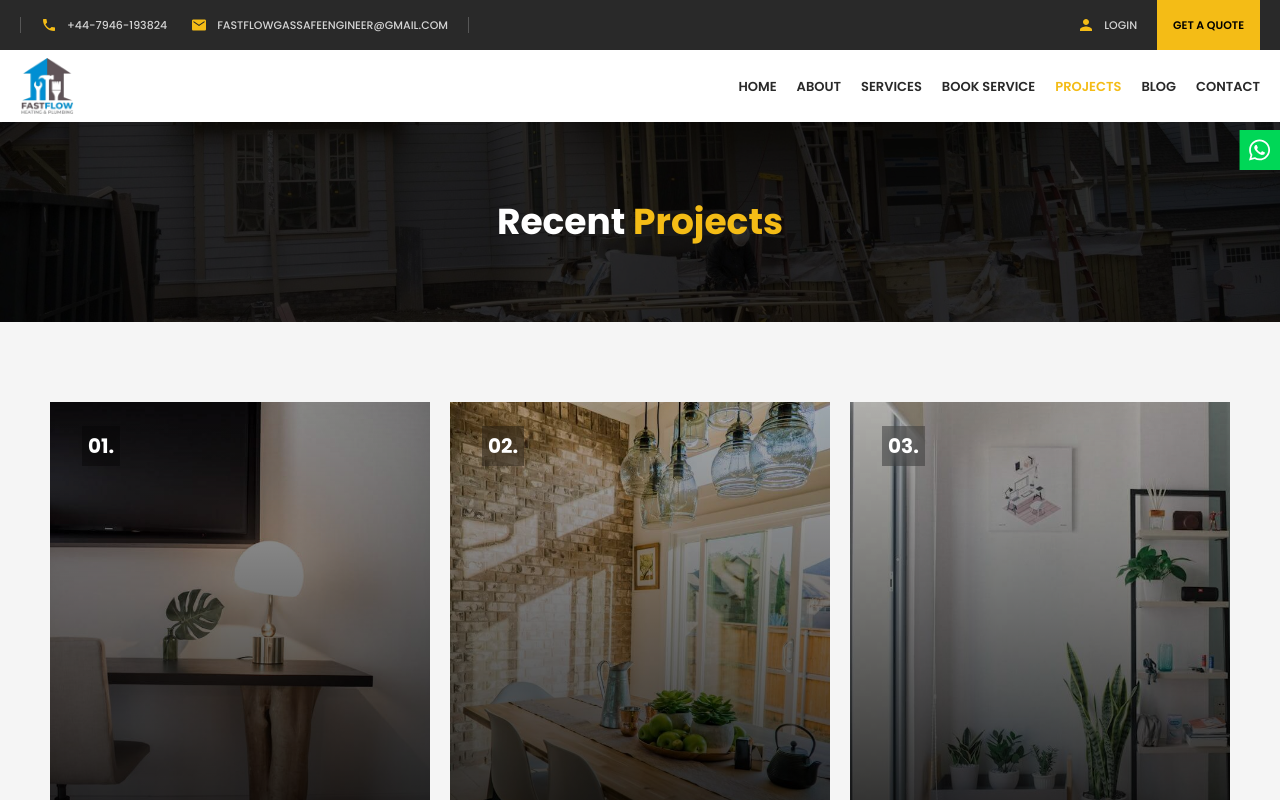
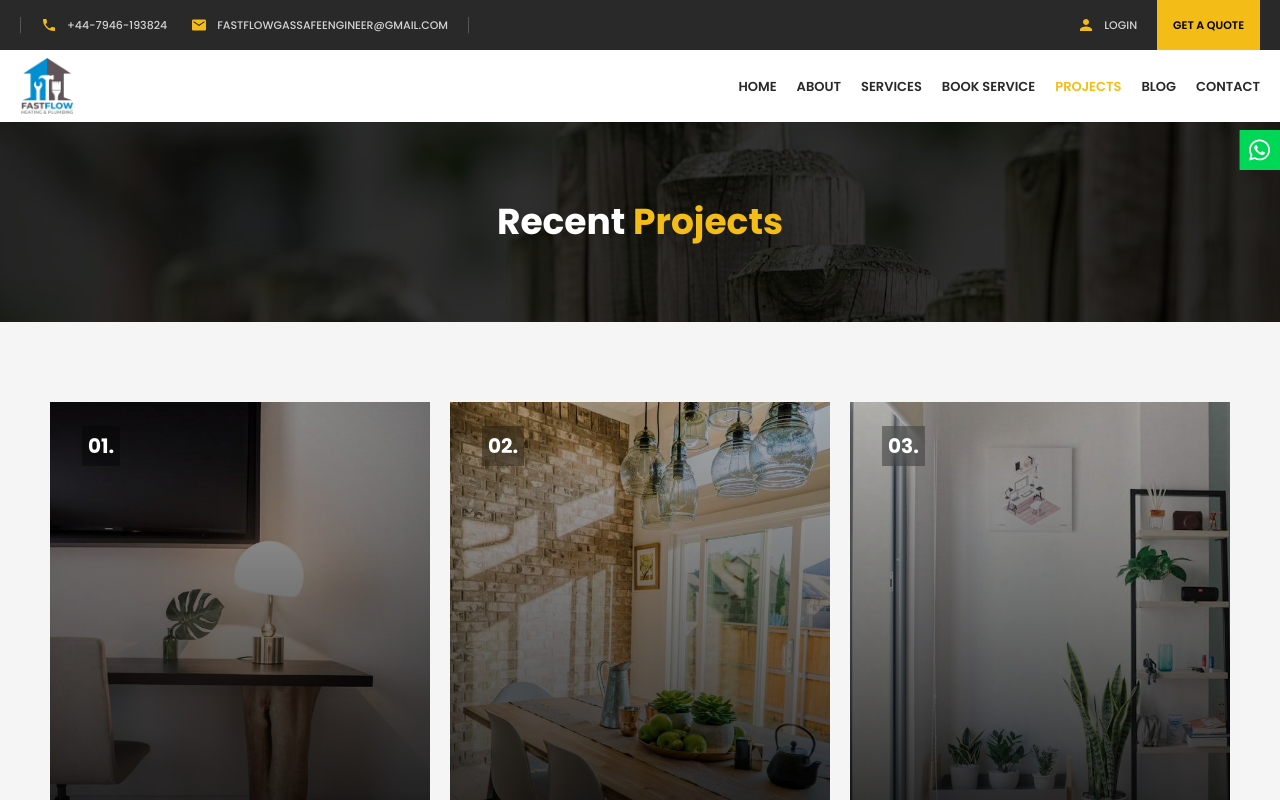
Before and after one commit to sababashfak/fastflow_frontend, a React (Vite) app: page /projects in a window 1280 px wide. Shown: the top 800 px of the page. Built offline with nearby package versions, Linux system fonts and the light colour scheme; no server answers.

Commit message:
project cover update

```diff
--- a/src/pages/Projects.tsx
+++ b/src/pages/Projects.tsx
@@ -5,7 +5,7 @@ const Projects = () => {
 
   return (
     <main>
-      <section className="bg-[url(/about-cover.jpg)] bg-cover bg-center bg-no-repeat">
+      <section className="bg-[url(/project-cover.jpg)] bg-cover bg-center bg-no-repeat">
         <div className="bg-black/80 py-20">
           <div className="container text-center">
             <h3 className="text-3xl font-bold text-white lg:text-4xl">
```
Also changed, not shown: public/project-cover.jpg (added).
